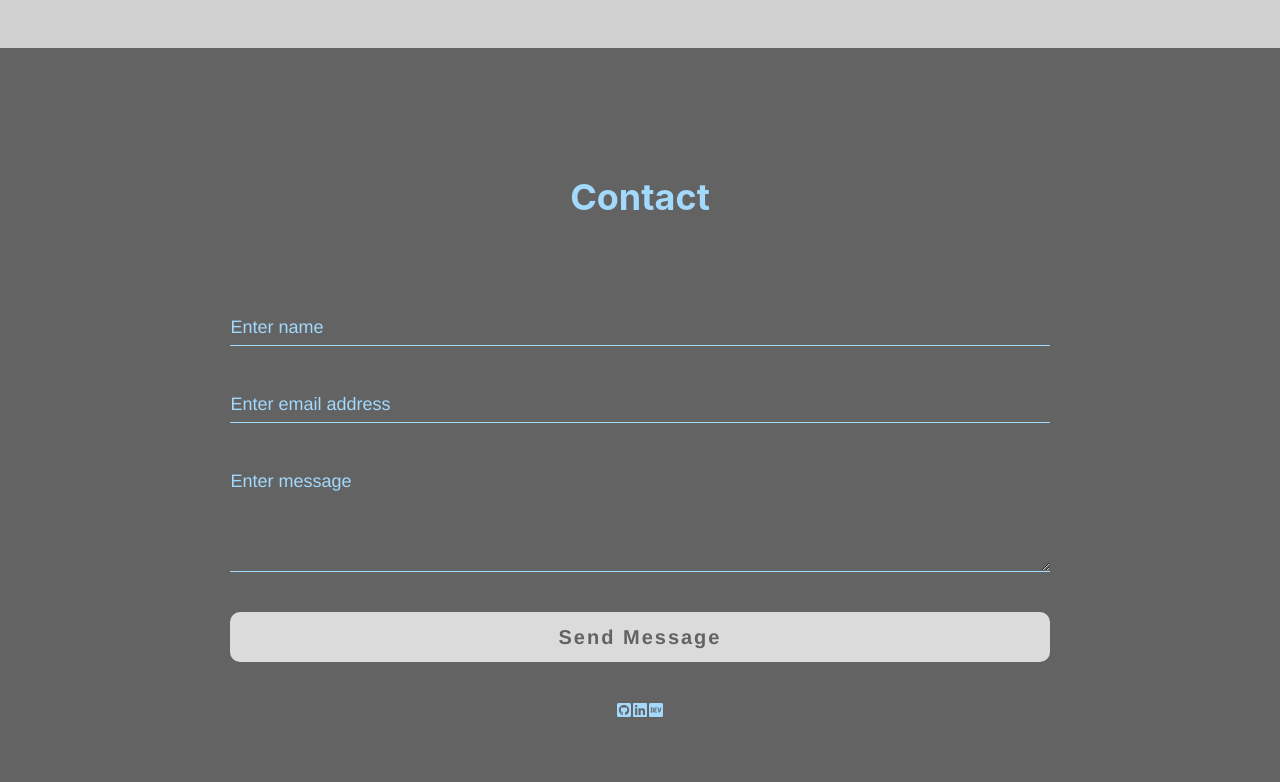
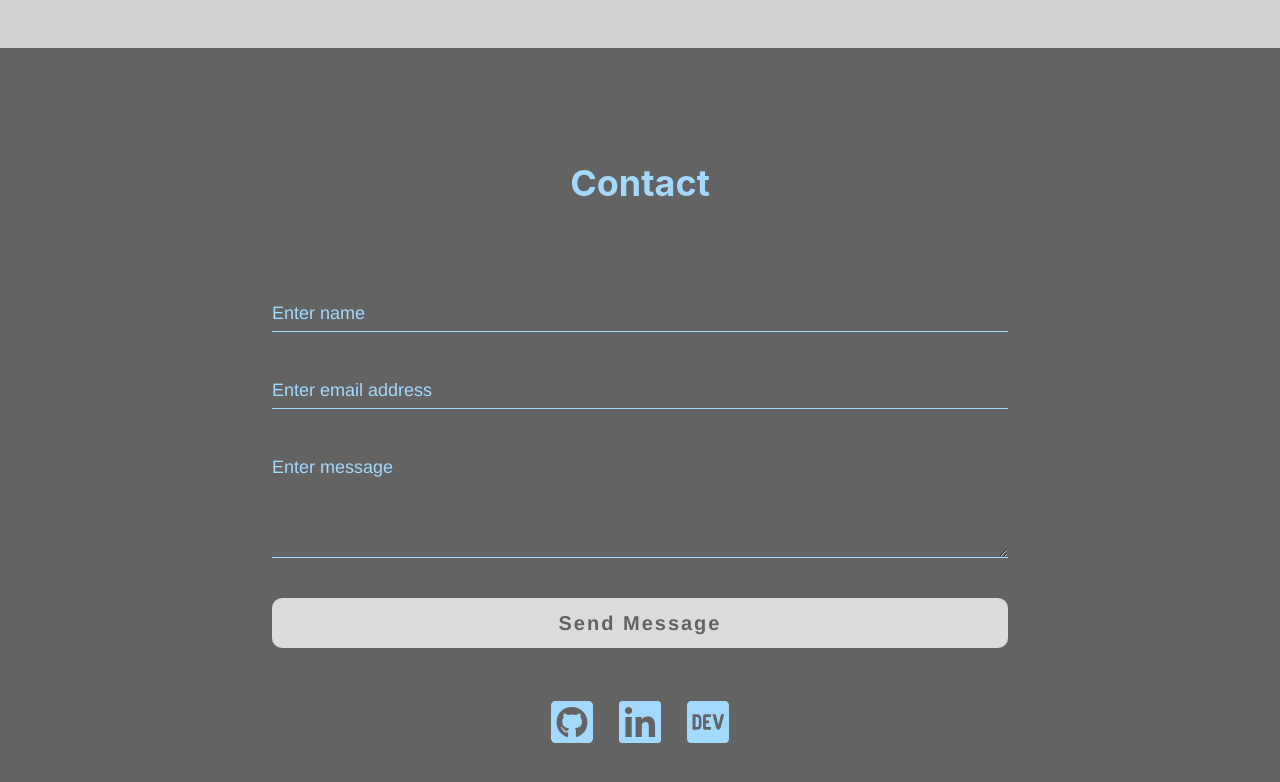
Before and after one commit to Swislok-Dev/portfolio, a React (Create React App) app: page / in a window 1280 px wide. Shown: the part 4107-4889 px from the top of the page. Built offline with nearby package versions, Linux system fonts and the light colour scheme.

Commit message:
style social link icons

```diff
--- a/src/App.css
+++ b/src/App.css
@@ -268,6 +268,10 @@
 
 /* Contact Section */
 
+.form-content {
+  max-width: 920px;
+}
+
 .form-control {
   display: flex;
   width: 80%;
@@ -333,3 +337,15 @@
 .honey {
   display: none;
 }
+
+.social-links {
+  display: flex;
+  justify-content: center;
+  width: 3em;
+  height: 3em;
+}
+.social-links svg {
+  height: 3em;
+  width: 3em;
+  margin: 10px;
+}
```
